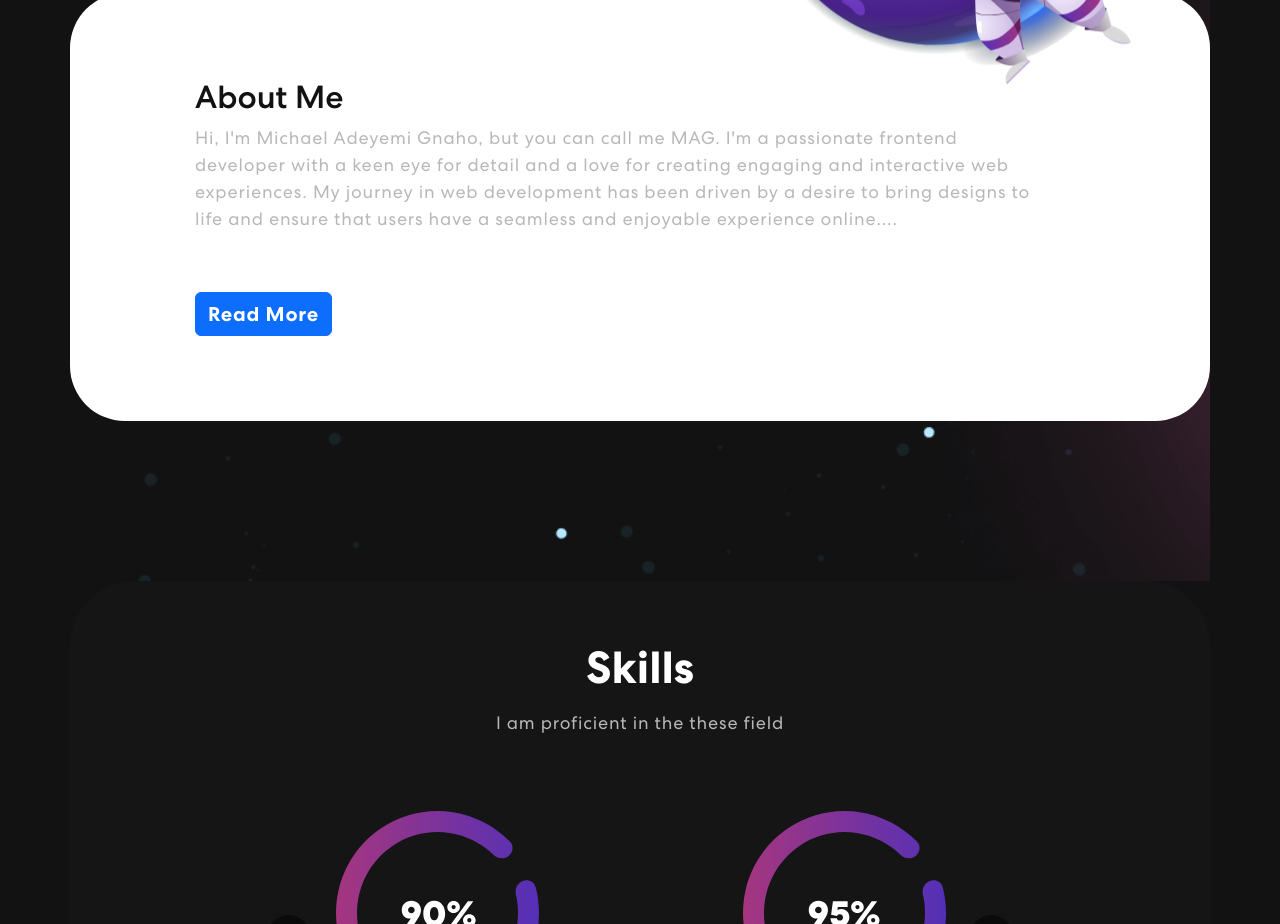
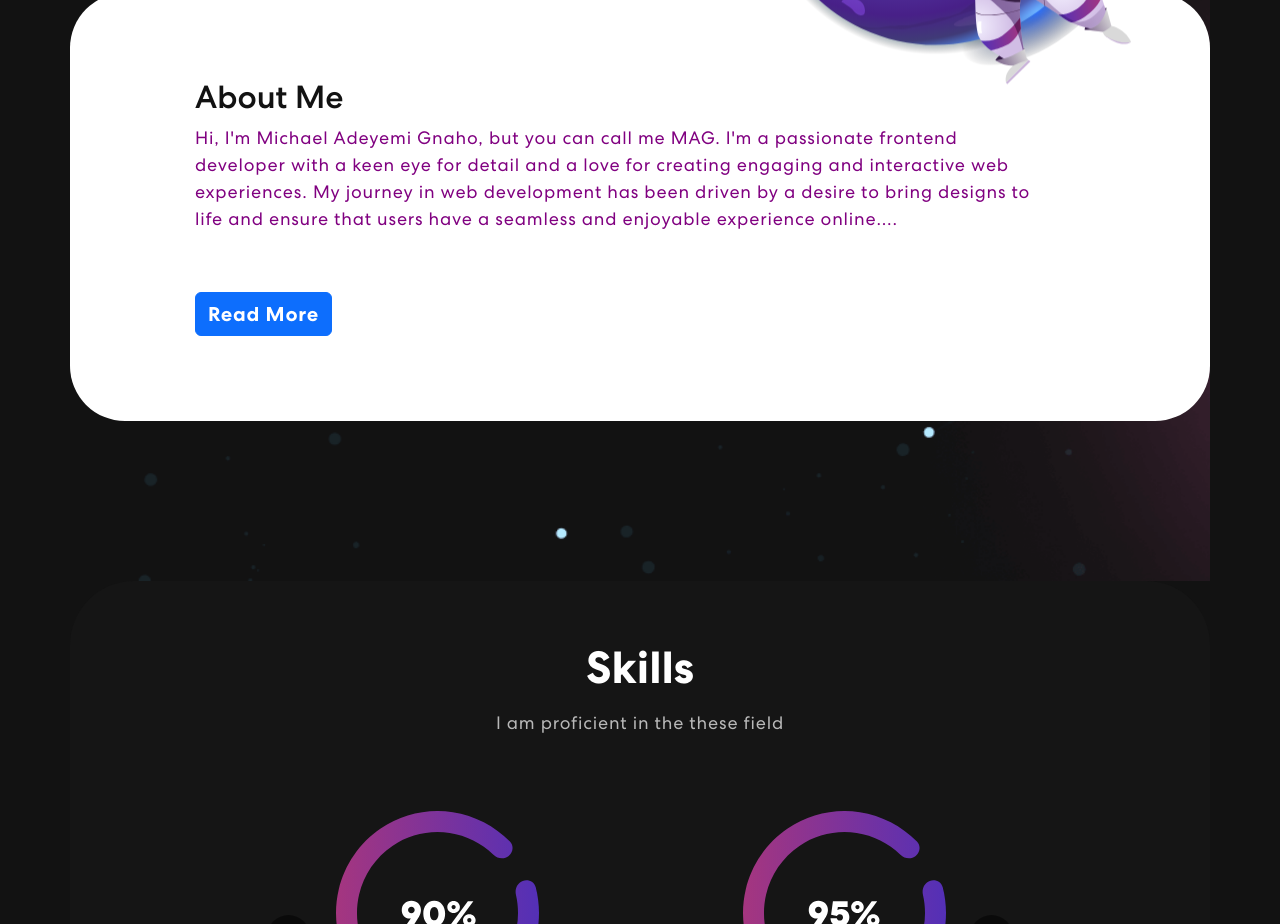
Before and after one commit to Michaelgnaho/my_portfolio_website, a React (Create React App) app: page / in a window 1280 px wide. Shown: the part 840-1764 px from the top of the page. Built offline with nearby package versions, Linux system fonts and the light colour scheme.

Commit message:
Update functions and deploy

```diff
--- a/src/App.css
+++ b/src/App.css
@@ -323,6 +323,9 @@ nav.navbar .navbar-toggler[aria-expanded="true"] .navbar-toggler-icon {
   margin-bottom: 20px;
   margin-top: 120px;
 }
+.about-section p {
+  color: purple;
+}
 /************ Skills Css ************/
 .skill {
   padding: 0 0 50px 0;
```
